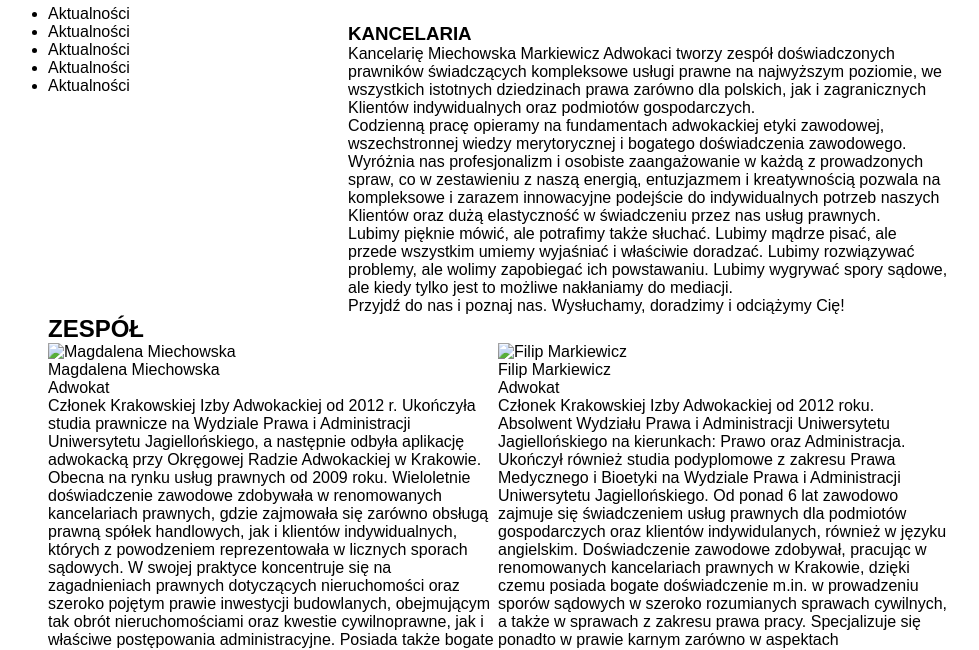
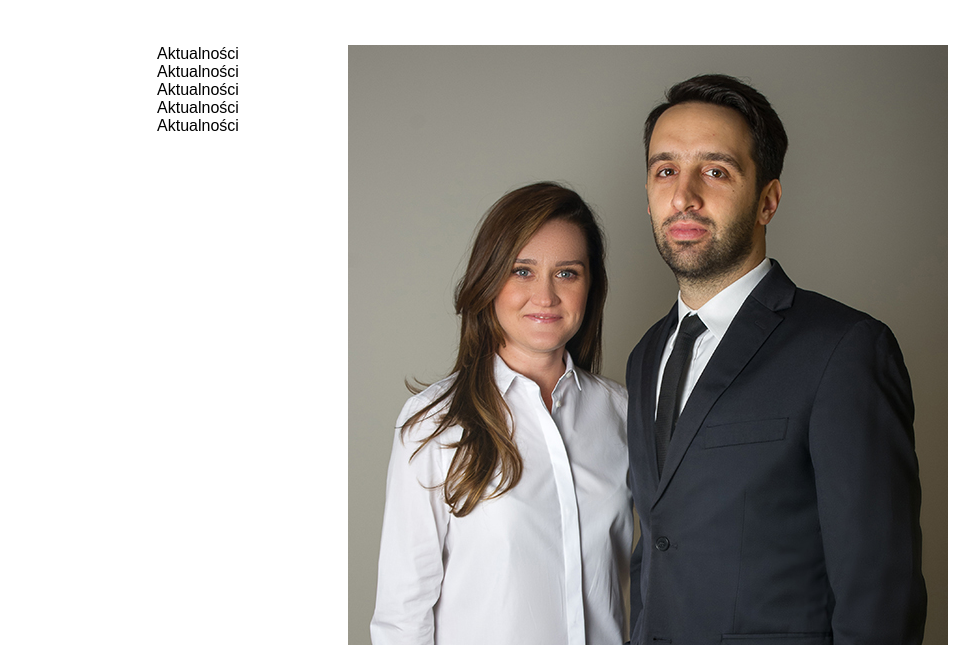
Before and after one commit to golasowska/mma-website, a website: page index.html in a window 1280 px wide. Shown: the part 145-795 px from the top of the page, without its empty margins (142-1121 px from the left). Drawn offline with Linux system fonts and the light colour scheme.

Commit message:
added photos, styling

```diff
--- a/index.html
+++ b/index.html
@@ -33,7 +33,7 @@
     <section id="kancelaria" class="container">
       <div class="row">
       <aside class="col-4 aktualnosci">
-        <ul>
+        <ul class='news'>
           <li>Aktualności</li>
           <li>Aktualności</li>
           <li>Aktualności</li>
@@ -43,7 +43,7 @@
       </aside>
 
       <article class="col-8">
-        <img src="" />
+        <img src="images/mf.jpg" />
         <div>
         <h3>KANCELARIA</h3>
         <p>
@@ -75,7 +75,7 @@
       <div class="row">
 
         <article class="col-6">
-          <img src="" alt="Magdalena Miechowska" />
+          <img src="images/magda.jpg" alt="Magdalena Miechowska" />
           <p>Magdalena Miechowska</p>
           <p>Adwokat</p>
           <p>Członek Krakowskiej Izby Adwokackiej od 2012 r. Ukończyła studia prawnicze na Wydziale Prawa i Administracji Uniwersytetu Jagiellońskiego, a następnie odbyła aplikację adwokacką przy Okręgowej Radzie Adwokackiej w Krakowie. Obecna na rynku usług prawnych od 2009 roku. Wieloletnie doświadczenie zawodowe zdobywała w renomowanych kancelariach prawnych, gdzie zajmowała się zarówno obsługą prawną spółek handlowych, jak i klientów indywidualnych, których z powodzeniem reprezentowała w licznych sporach sądowych. W swojej praktyce koncentruje się na zagadnieniach prawnych dotyczących nieruchomości oraz szeroko pojętym prawie inwestycji budowlanych, obejmującym tak obrót nieruchomościami oraz kwestie cywilnoprawne, jak i właściwe postępowania administracyjne. Posiada także bogate doświadczenie w prowadzeniu spraw z zakresu prawa rodzinnego, zwłaszcza spraw rozwodowych oraz spraw dotyczących podziału majątku dorobkowego małżonków.
@@ -92,7 +92,7 @@
         </article>
 
         <article class="col-6">
-          <img src="" alt="Filip Markiewicz" />
+          <img src="images/filip.jpg" alt="Filip Markiewicz" />
           <p>Filip Markiewicz</p>
           <p>Adwokat</p>
           <p>
--- a/sass/_base.scss
+++ b/sass/_base.scss
@@ -6,6 +6,10 @@ body {
   padding-top: 150px;
   display: flex;
   justify-content: center;
+}
+
+section.container {
+  margin-top: 40px;
 }
 
 [class*='col-'] {
@@ -107,3 +111,11 @@ body {
 }
 
 // ****** KANCELARIA ******** //
+.row {
+  .news {
+    list-style: none;
+    display: flex;
+    flex-direction: column;
+    align-items: center;
+  }
+}
```
Also changed, not shown: css/style.css, images/filip.jpg (added), images/magda.jpg (added), images/mf.jpg (added).
